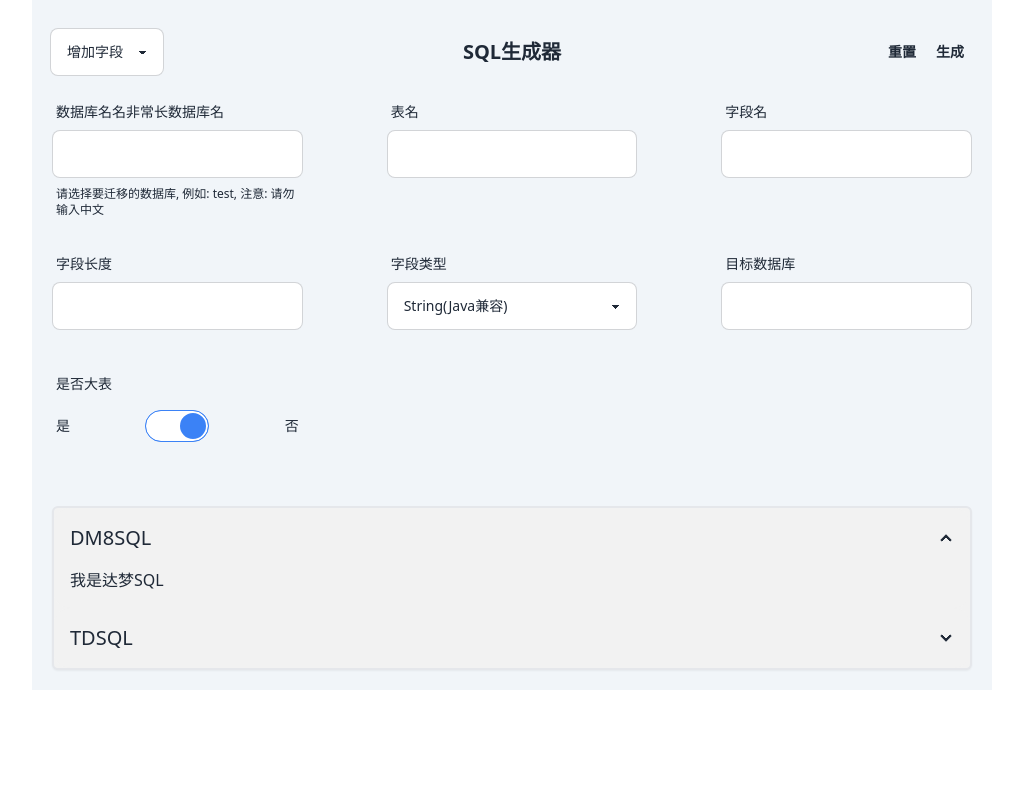
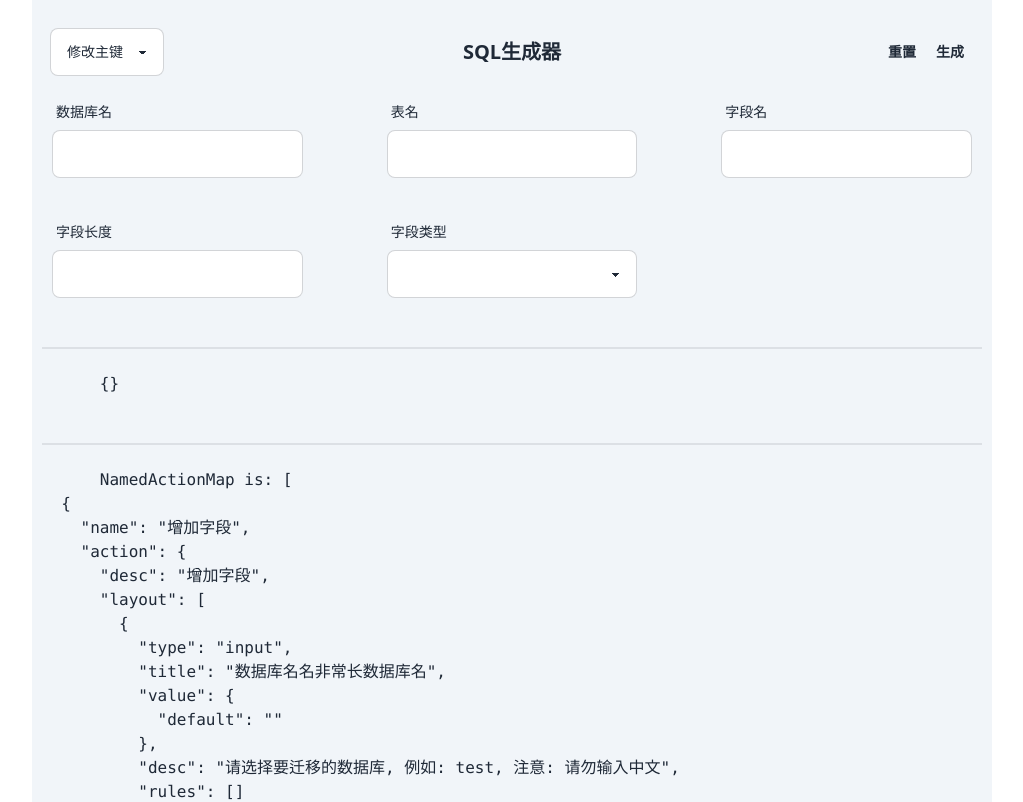
Before and after one commit to HikawaLee/sql-convert-main, a Vue app: page / in a window 1280 px wide. Shown: the top 802 px of the page, without its empty margins (128-1151 px from the left). Built offline with nearby package versions, Linux system fonts and the light colour scheme.

Commit message:
:bug:  ref改用reactive, 修复数据更新但视图不更新的bug

```diff
--- a/package.json
+++ b/package.json
@@ -9,6 +9,7 @@
     "preview": "vite preview"
   },
   "dependencies": {
+    "nanoid": "^5.0.6",
     "vue": "^3.4.19"
   },
   "devDependencies": {
@@ -19,6 +20,6 @@
     "tailwindcss": "^3.4.1",
     "unplugin-auto-import": "^0.17.5",
     "unplugin-vue-components": "^0.26.0",
-    "vite": "^5.1.4"
+    "vite": "^5.1.5"
   }
 }
--- a/src/components/ActionConfig.js
+++ b/src/components/ActionConfig.js
@@ -1,4 +1,4 @@
-export default [
+const actions = [
     {
             "desc": "增加字段",
             "layout": [
@@ -285,3 +285,11 @@ export default [
 
 
 ]
+
+
+export default actions.map((action) => {
+    return {
+        name: action.desc,
+        action: action
+    }
+})
--- a/src/components/LayoutStore.vue
+++ b/src/components/LayoutStore.vue
@@ -10,7 +10,7 @@
         <div class="label">
           <span class="label-text">{{ props.state.label }}</span>
         </div>
-        <input class="input input-bordered" :placeholder="props.state.placeholder"/>
+        <input class="input input-bordered" v-model="savedConfig" @change="updateConfig" :placeholder="props.state.placeholder"/>
         <div class="label">
           <span class="label-text-alt">{{ props.state.desc }}</span>
         </div>
@@ -23,7 +23,8 @@
         <div class="label">
           <span class="label-text">{{ props.state.label }}</span>
         </div>
-        <select class="select select-bordered select-md w-full max-w-xl">
+        <select class="select select-bordered select-md w-full max-w-xl" v-model="savedConfig" @change="updateConfig">
+
           <template v-for="(val, index) in props.state.options" :key="index">
             <option>{{ val }}</option>
           </template>
@@ -38,7 +39,7 @@
         <div class="label">
           <span class="label-text">{{ props.state.label }}</span>
         </div>
-        <input class="input input-bordered" TABINDEX="0" :placeholder="props.state.placeholder"/>
+        <input class="input input-bordered" v-model="props.state.value" TABINDEX="0" :placeholder="props.state.data" @change="handleCheckbox"/>
         <div class="label">
           <span class="label-text-alt">{{ props.state.desc }}</span>
         </div>
@@ -48,9 +49,8 @@
 
         <template v-for="(val, index) in props.state.options" :key="index">
           <label class="label cursor-pointer ">
-
             <div class="label">{{ val }}</div>
-            <input type="checkbox" checked="checked" class="checkbox checkbox-primary"/>
+            <input type="checkbox" v-bind:checked="props.state.value.default" @change="handleCheckbox" class="checkbox checkbox-primary"/>
           </label>
         </template>
       </ul>
@@ -84,14 +84,13 @@
 </template>
 
 <script setup>
-
+import { ref } from 'vue'
 const props = defineProps({
   state: {
     type: Object,
     required: true,
     default: () => {
       return {
-
         "type": "input",//不能为空
         "label": "默认输入框", //不能为空
         "desc": "这是一个默认输入框", //默认为空
@@ -110,6 +109,46 @@ const props = defineProps({
     }
   }
 })
+
+
+const emits = defineEmits(['updateState']);
+
+const savedConfig = ref(null);
+
+const handleInput = (e) => {
+  //todo: 校验
+  return e.target.value.trim();
+}
+const updateConfig = (e) => {
+
+  const data = handleInput(e);
+  console.log('当前选中值: ', data);
+  const conf = {
+    ...props.state,
+    data: {
+      ...props.state.data,
+      selected: [data]
+    }
+  }
+  emits('updateState', conf);
+}
+
+const checkboxList = ref([]);
+const handleCheckbox = (e) => {
+  const data = e.target.value;
+  console.log('当前选中值: ', data);
+  checkboxList.value.push(data);
+  const conf = {
+    ...props.state,
+    data: {
+      ...props.state.data,
+      selected: checkboxList.value
+    }
+  }
+  emits('updateState', conf);
+}
+
+
 </script>
 
 <style scoped></style>
--- a/src/views/Main.vue
+++ b/src/views/Main.vue
@@ -1,10 +1,8 @@
 <template>
-
-
   <div class="navbar bg-slate-100 mt-2.5">
     <div class="navbar-start">
       <div class="dropdown">
-        <select class="select select-bordered w-full max-w-xs" v-model="selected" @change="">
+        <select class="select select-bordered w-full max-w-xs" v-model="selected" @change="resetInput">
           <template v-for="(action, index) in NamedActionMap" :key="index">
             <option>{{ action.name }}</option>
           </template>
@@ -15,7 +13,7 @@
       <a class="btn btn-ghost text-xl">SQL生成器</a>
     </div>
     <div class="navbar-end">
-      <button class="btn btn-ghost btn-circle" @click="reset">
+      <button class="btn btn-ghost btn-circle" @click="resetInput">
         重置
       </button>
       <button class="btn btn-ghost btn-circle" @click="generate">
@@ -23,44 +21,59 @@
       </button>
     </div>
   </div>
-
-
   <div class="flex flex-col justify-center items-center">
     <div class="grid grid-cols-1 my-0 md:grid-cols-2 xl:grid-cols-3 md:gap-x-16 ">
-      <div v-for="(layoutState, index) in layoutStates" :key="index">
-        <LayoutStore :state="standardize(layoutState)" />
+      <div v-for="(layoutState, index) in layoutStates" :key="componentKey[index]">
+        <LayoutStore :state="standardize(layoutState)" @update-state="updateState"/>
       </div>
     </div>
 
+
   </div>
+  <span v-if="loading" class="loading loading-infinity loading-lg"></span>
+  <div class="divider"></div>
+  <div>
+    <pre>
+      {{ JSON.stringify(inputData, null, 2) }}
+    </pre>
+<!-- -&#45;&#45;&#45;&#45;&#45;&#45;&#45;&#45;&#45;&#45;&#45;&#45;&#45;&#45;&#45;&#45;&#45;&#45;&#45;&#45;&#45;&#45;&#45;&#45;&#45;&#45;&#45;&#45;&#45;&#45;&#45;&#45;&#45;&#45;&#45;&#45;&#45;&#45;&#45;&#45;&#45;&#45;&#45;&#45;&#45;&#45;&#45;&#45;&#45;&#45;-->
+<!--    <pre>-->
+<!--    {{JSON.stringify(collectArgs)}}-->
+<!--    </pre>-->
+  </div>
+  <div>
+    <div class="divider"></div>
+
+    <pre>
+      NamedActionMap is: {{ NamedActionMap }}
+    </pre>
+
+    <div class="divider"></div>
+
+    <pre>
+      activeAction is: {{ activeAction }}
+    </pre>
 
 
 
-
-
-
-   <span v-if="loading" class="loading loading-infinity loading-lg"></span>
-
+    <div class="divider"></div>
+    <pre>
+      selected is: {{ selected }}
+    </pre>
+  </div>
   <div class="m-2.5 bg-base-200 border-2 rounded-md shadow-sm">
-    <Output />
+    <Output/>
   </div>
 </template>
 
 <script setup>
 import LayoutStore from '../components/LayoutStore.vue';
 import Output from '../components/Output.vue';
-import actions from "../components/ActionConfig.js";
+import NamedActionMap from "../components/ActionConfig.js";
 import standardize from "../utils/Standardize.js";
-import { computed, ref } from "vue";
-
-const NamedActionMap = actions.map((action) => {
-  return {
-    name: action.desc,
-    action: action
-  }
-})
-
-const defaultAction = NamedActionMap[0];
+import {computed, ref, watchEffect, reactive} from "vue";
+import {nanoid} from "nanoid";
+const defaultAction = NamedActionMap.find((item) => item.name === '修改主键') || NamedActionMap[0];
 const selected = ref(defaultAction.name)
 const activeAction = computed(() => {
   return NamedActionMap.find((item) => item.name === selected.value) || defaultAction;
@@ -70,6 +83,24 @@ const layoutStates = computed(() => {
   return activeAction.value.action.layout
 })
 
+const componentCnt = activeAction.value.action.layout.length;
+const componentKey = ref([]);
+
+// const inputData = ref({})
+const inputData = reactive({})
+activeAction.value.action.layout.forEach((state) => {
+  inputData[state.label] = state.data;
+})
+
+
+
+
+const updateState = (data) => {
+  console.log("父组件更新了。。。")
+  inputData[data.label] = data;
+  console.log("新内容为： ", inputData)
+
+}
 
 const loading = ref(false);
 
@@ -80,10 +111,18 @@ const generate = (action) => {
     loading.value = false;
   }, 500)
 }
+const resetInput = () => {
+  // inputData.value = [];
+  for (const key in inputData) {
+    delete inputData[key]
+  }
+  for (let i = 0; i < componentCnt; i++) {
+    componentKey.value[i] = nanoid();
+  }
+}
 
-const reset = () => {
-  activeAction.value = defaultAction;
-}
+
+
 
 </script>
 
```
Also changed, not shown: 1 other file (tests, documents, lock files or other folders).
